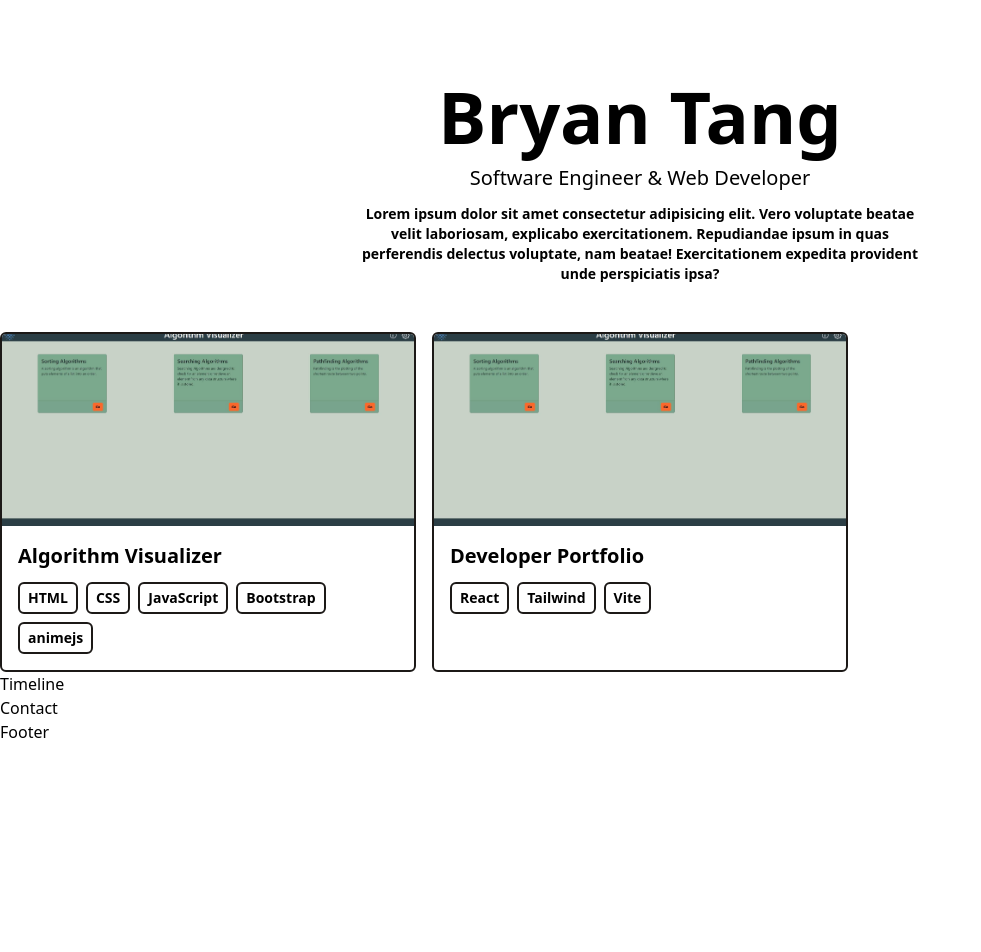
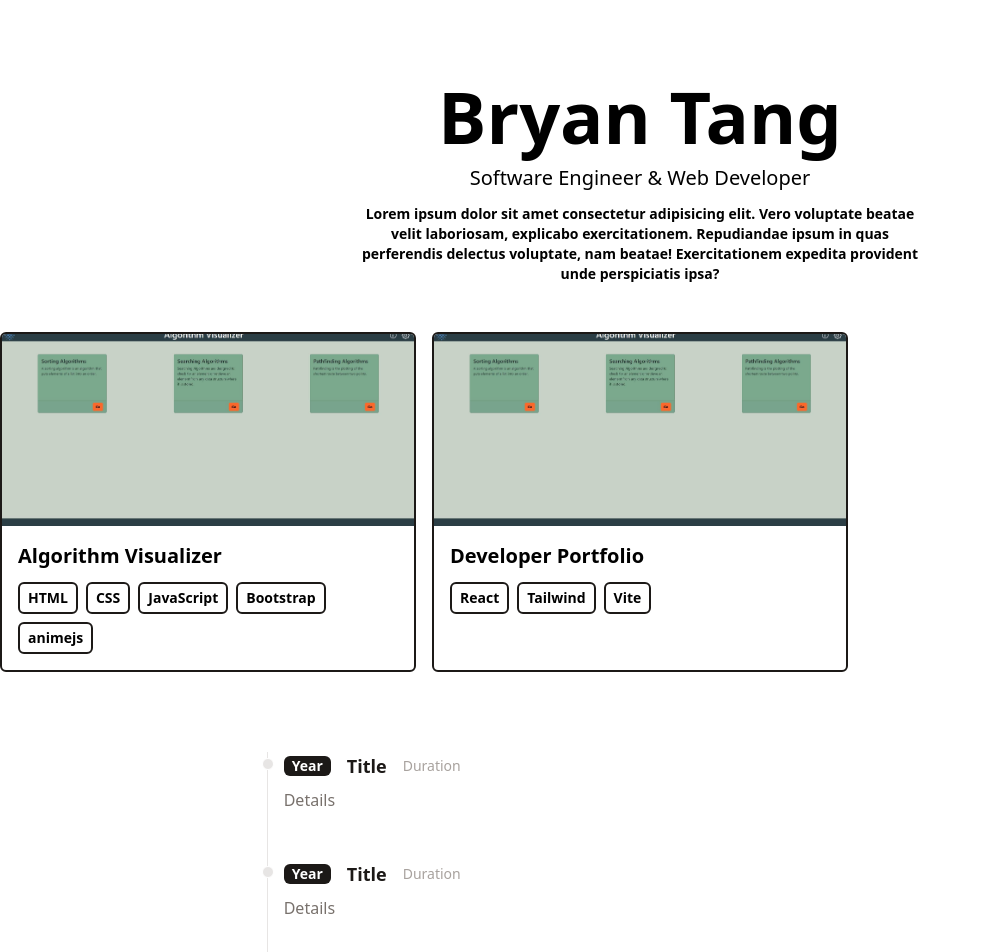
Before and after one commit to Kaiyan-Da-Man/Developer-Portfolio, a React (Vite) app: page / in a window 1280 px wide. Shown: the top 952 px of the page, without its empty margins (0-981 px from the left). Before the commit the page ends 800 px from the top, so only its background shows below. Built offline with nearby package versions, Linux system fonts and the light colour scheme.

Commit message:
Implement timeline section

```diff
--- a/src/Components/Portfolio.jsx
+++ b/src/Components/Portfolio.jsx
@@ -2,7 +2,7 @@
 import portfolio from '../data/portfolio'
 import PortfolioItem from './PortfolioItem'
 
-export default function () {
+export default function Portfolio() {
   return (
     <div className='flex flex-col md:flex-row items-center justify-center'>
       <div className='grid grid-col-1 md:grid-cols-2 lg:grid-cols-3 gap-4'>
--- a/src/Components/Timeline.jsx
+++ b/src/Components/Timeline.jsx
@@ -1,7 +1,21 @@
 import React from 'react'
+import TimelineItem from './TimelineItem'
+import timeline from '../data/timeline'
 
 export default function Timeline() {
   return (
-    <div>Timeline</div>
+    <div className='flex flex-col md:flex-row justify-center my-20'>
+      <div className='w-full md:w-7/12'>
+        {timeline.map(item => (
+          <TimelineItem
+            year = {item.year}
+            title = {item.title}
+            duration = {item.duration}
+            details = {item.details}
+          />
+        ))}
+      </div>
+
+    </div>
   )
 }
--- /dev/null
+++ b/src/Components/TimelineItem.jsx
@@ -0,0 +1,25 @@
+import React from 'react'
+
+export default function TimelineItem({ year, title, duration, details }) {
+  return (
+    <ol className='flex flex-col md:flex-row relative border-l border-stone-200'>
+        <li className='mb-10 ml-4'>
+            <div className='absolute w-3 h-3 bg-stone-200 rounded-full mt-1.5 -left-1.5 border border-white' />
+            <p className='flex flex-wrap gap-4 flex-row items-center justify-start text-xs md:text-sm'>
+                <span className='inline-block px-2 font-semibold text-white bg-stone-900 rounded-md'>
+                    {year}
+                </span>
+                <h3 className='text-lg font-semibold text-stone-900'>
+                    {title}
+                </h3>
+                <div className='my-1 text-sm font-normal- leading-none text-stone-400'>
+                    {duration}
+                </div>
+            </p>
+            <p className='my-2 text-base font-normal text-stone-500'>
+                {details}
+            </p>
+        </li>
+    </ol>
+  )
+}
--- /dev/null
+++ b/src/data/timeline.js
@@ -0,0 +1,26 @@
+export default [
+    {
+        year: 'Year',
+        title: 'Title',
+        duration: 'Duration',
+        details: 'Details',
+    },
+    {
+        year: 'Year',
+        title: 'Title',
+        duration: 'Duration',
+        details: 'Details',
+    },
+    {
+        year: 'Year',
+        title: 'Title',
+        duration: 'Duration',
+        details: 'Details',
+    },
+    {
+        year: 'Year',
+        title: 'Title',
+        duration: 'Duration',
+        details: 'Details',
+    },
+]
```
